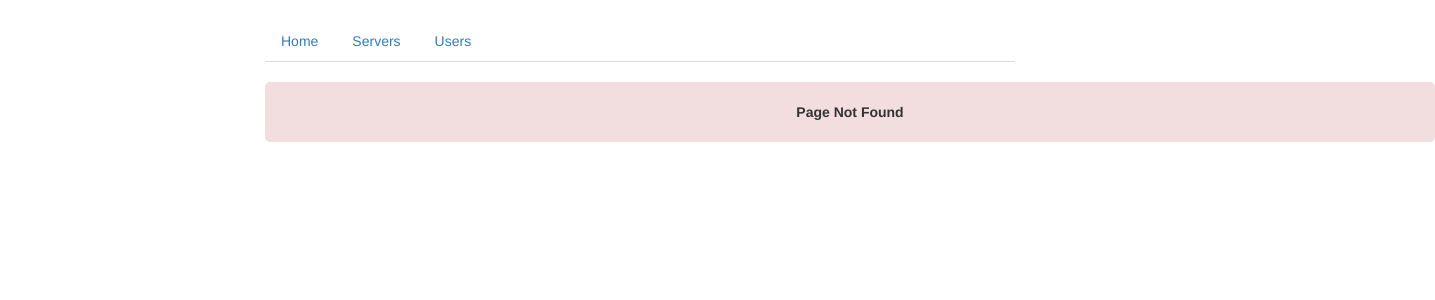
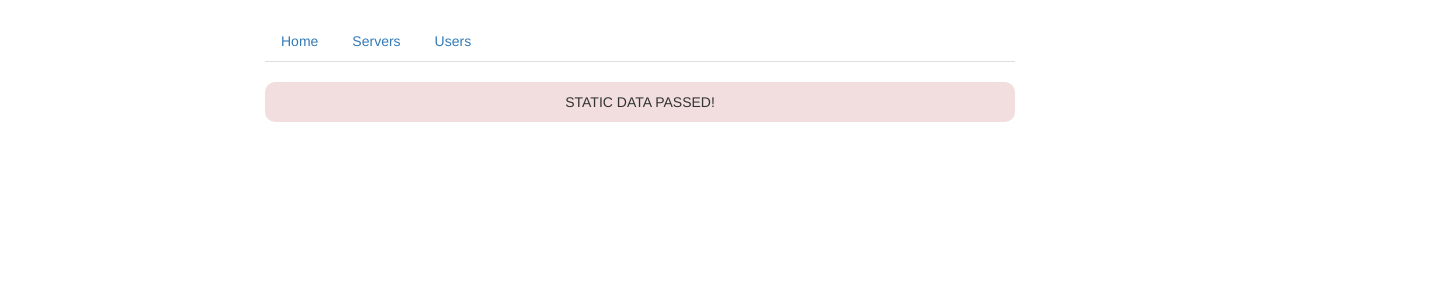
Before and after one commit to afolabiopakunle/angular-users-router, an Angular app: page /not-found in a window 1280 px wide. Before the commit this address had no page. Shown: the top 300 px of the page, 1435 px wide, since content can reach past the window. Built offline with nearby package versions, Linux system fonts and the light colour scheme.

Commit message:
static data passed via route

```diff
--- a/src/app/app-routing.module.ts
+++ b/src/app/app-routing.module.ts
@@ -1,6 +1,7 @@
 import { NgModule } from '@angular/core';
 import { RouterModule, Routes } from '@angular/router';
 import { AuthGuard } from './auth.guard';
+import { ErrorPageComponent } from './error-page/error-page.component';
 import { HomeComponent } from './home/home.component';
 import { PageNotFoundComponent } from './page-not-found/page-not-found.component';
 import { CanDeactivateGuard } from './servers/edit-server/can-deactivate.guard.service';
@@ -21,7 +22,9 @@ const routes: Routes = [
     {path: ':id', component: ServerComponent},
     {path: ':id/edit', component: EditServerComponent,  canDeactivate: [CanDeactivateGuard],},
   ]},
-  {path: 'not-found', component: PageNotFoundComponent},
+  // {path: 'not-found', component: PageNotFoundComponent},
+  {path: 'not-found', component: ErrorPageComponent, data: {message: 'STATIC DATA PASSED!'}},
+
   {path: '**', redirectTo: 'not-found', pathMatch: 'full'},
 ]
 
--- a/src/app/app.module.ts
+++ b/src/app/app.module.ts
@@ -16,6 +16,7 @@ import { AppRoutingModule } from './app-routing.module';
 import { AuthGuard } from './auth.guard';
 import { AuthService } from './auth.service';
 import { CanDeactivateGuard } from './servers/edit-server/can-deactivate.guard.service';
+import { ErrorPageComponent } from './error-page/error-page.component';
 
 @NgModule({
   imports: [
@@ -34,6 +35,7 @@ import { CanDeactivateGuard } from './servers/edit-server/can-deactivate.guard.s
     UsersComponent,
     UserComponent,
     PageNotFoundComponent,
+    ErrorPageComponent,
   ],
   providers: [
     ServersService,
--- /dev/null
+++ b/src/app/error-page/error-page.component.css
@@ -0,0 +1,5 @@
+.bg-danger {
+  padding: 1rem;
+  border-radius: 1rem;
+  text-align: center;
+}
--- /dev/null
+++ b/src/app/error-page/error-page.component.html
@@ -0,0 +1,3 @@
+<p class="bg-danger">
+{{ errorMessage }}
+</p>
--- /dev/null
+++ b/src/app/error-page/error-page.component.ts
@@ -0,0 +1,21 @@
+import { Component, OnInit } from '@angular/core';
+import { ActivatedRoute } from '@angular/router';
+
+@Component({
+  selector: 'app-error-page',
+  templateUrl: './error-page.component.html',
+  styleUrls: ['./error-page.component.css']
+})
+export class ErrorPageComponent implements OnInit {
+
+  errorMessage!: string;
+
+  constructor(private route: ActivatedRoute,
+
+  ) { }
+
+  ngOnInit() {
+    this.errorMessage = this.route.snapshot.data['message'];
+  }
+
+}
--- a/src/app/servers/edit-server/can-deactivate.guard.service.ts
+++ b/src/app/servers/edit-server/can-deactivate.guard.service.ts
@@ -10,8 +10,8 @@ export class CanDeactivateGuard implements CanDeactivate<CanDeactivateGuard> {
   canDeactivate(component: CanComponentDeactivate,
                 currentRoute: ActivatedRouteSnapshot,
                 currentState: RouterStateSnapshot,
-                nextState?: RouterStateSnapshot): Observable<boolean> | Promise<boolean> | boolean {
-                  console.log('candea')
+                nextState?: RouterStateSnapshot,
+                ): Observable<boolean> | Promise<boolean> | boolean {
                   return component.canDeactivate();
                 }
 }
--- a/src/app/servers/edit-server/edit-server.component.html
+++ b/src/app/servers/edit-server/edit-server.component.html
@@ -2,6 +2,7 @@
   <label for="name">Server Name</label>
   <input
     type="text"
+    [disabled]='!allowEdit'
     id="name"
     class="form-control"
     [(ngModel)]="serverName">
--- a/src/app/servers/edit-server/edit-server.component.ts
+++ b/src/app/servers/edit-server/edit-server.component.ts
@@ -43,11 +43,14 @@ export class EditServerComponent implements OnInit, CanComponentDeactivate {
 
   canDeactivate(): Observable<boolean> | Promise<boolean> | boolean {
     if(!this.allowEdit) {
+
       return true
     }
     if((this.serverName !== this.server.name) || (this.serverStatus !== this.server.status) && (!this.changeSaved)) {
+      console.log('double')
       return confirm('Do you want to discard the changes?')
     } else {
+      console.log('single')
       return true;
     }
   }
```
